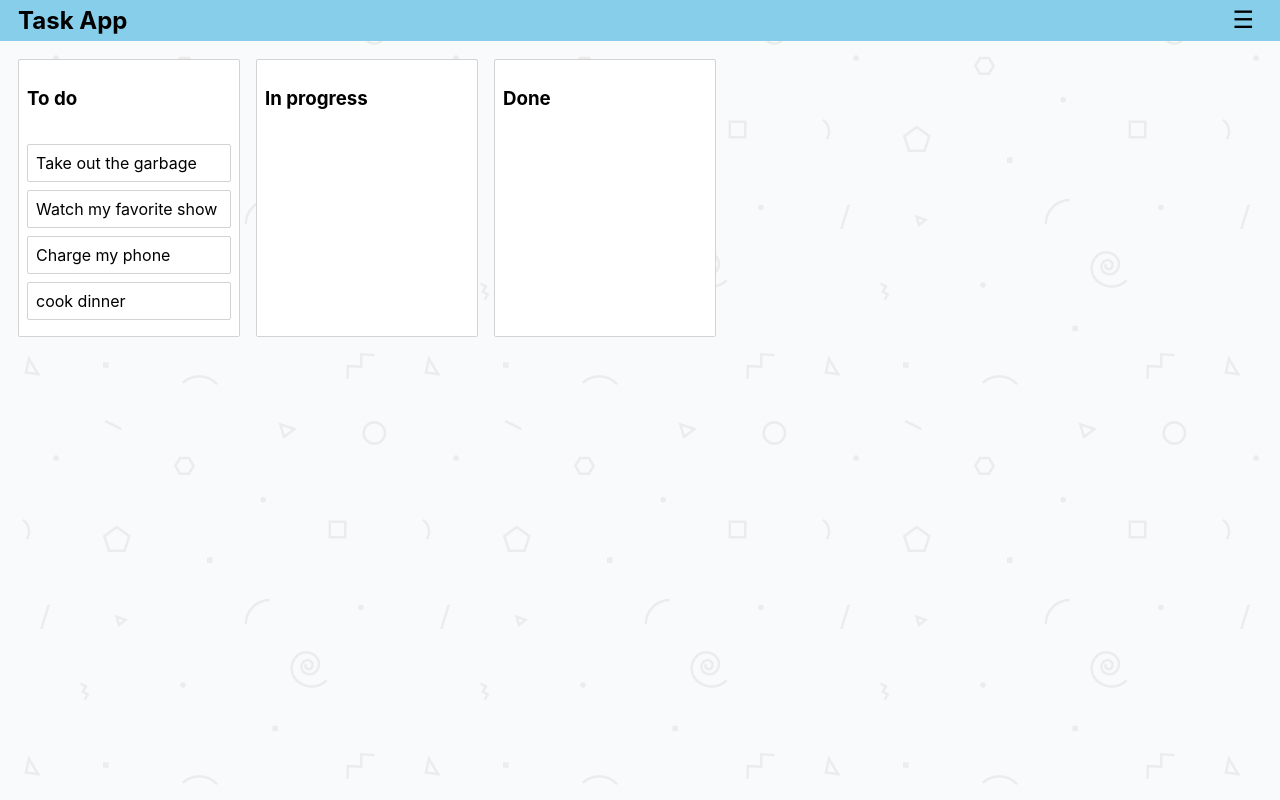
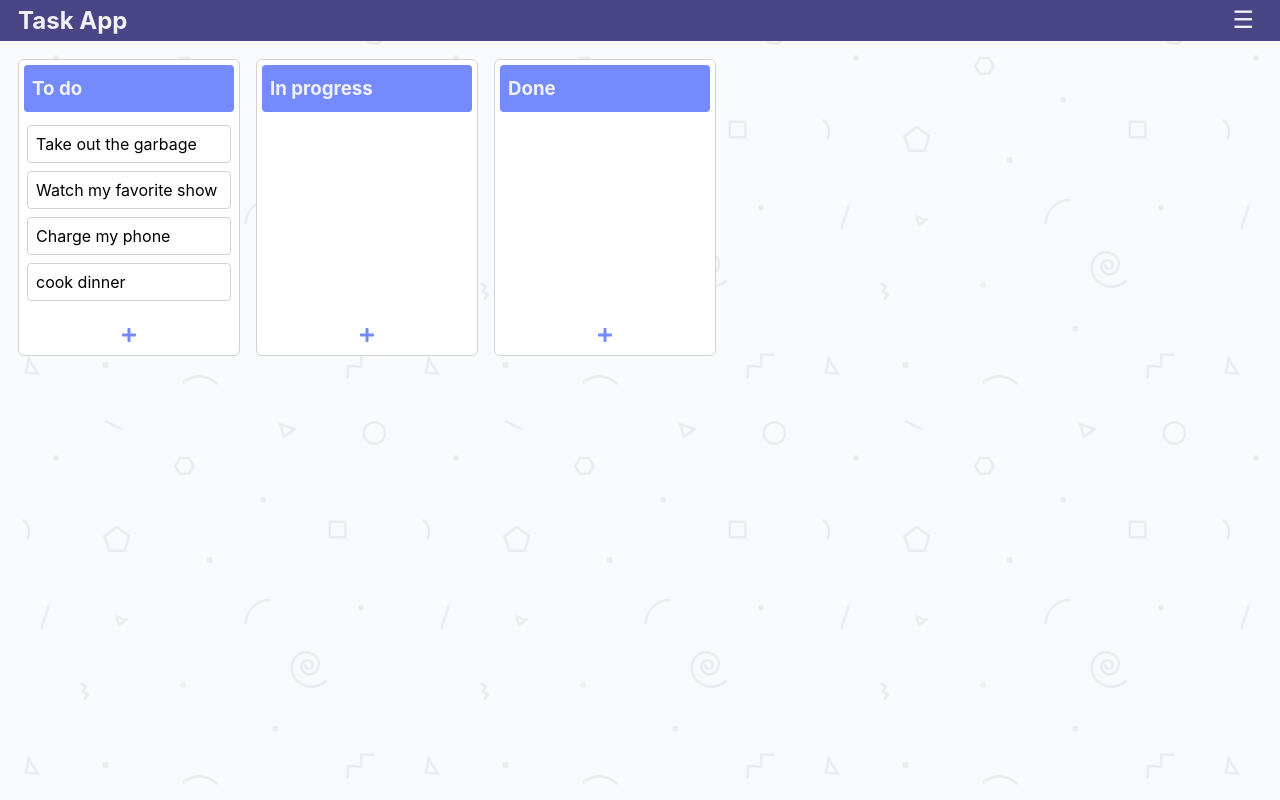
Before and after one commit to lbskinner/react-typescript-task-list, a React (Create React App) app: page / in a window 1280 px wide. Built offline with nearby package versions, Linux system fonts and the light colour scheme.

Commit message:
updated color theme and added add task icon button

```diff
--- a/package.json
+++ b/package.json
@@ -3,6 +3,9 @@
   "version": "0.1.0",
   "private": true,
   "dependencies": {
+    "@fortawesome/fontawesome-svg-core": "^1.2.30",
+    "@fortawesome/free-solid-svg-icons": "^5.14.0",
+    "@fortawesome/react-fontawesome": "^0.1.11",
     "@testing-library/jest-dom": "^4.2.4",
     "@testing-library/react": "^9.5.0",
     "@testing-library/user-event": "^7.2.1",
--- a/src/App.tsx
+++ b/src/App.tsx
@@ -19,13 +19,21 @@ type ColumnProps = {
   type?: string;
   isDropDisabled?: boolean;
   index: number;
+  handleAddTask: (columnId: string) => void;
 };
 
 class InnerList extends React.PureComponent<ColumnProps> {
   render() {
-    const { column, taskMap, index } = this.props;
+    const { column, taskMap, index, handleAddTask } = this.props;
     const tasks = column.taskIds.map((taskId: string) => taskMap[taskId]);
-    return <Column column={column} tasks={tasks} index={index} />;
+    return (
+      <Column
+        column={column}
+        tasks={tasks}
+        index={index}
+        handleAddTask={handleAddTask}
+      />
+    );
   }
 }
 
@@ -155,6 +163,10 @@ class App extends React.Component {
     console.log("Add Column Clicked");
   };
 
+  handleAddTask = (columnId: string) => {
+    console.log("Add Task Clicked", columnId);
+  };
+
   render() {
     return (
       <>
@@ -185,6 +197,7 @@ class App extends React.Component {
                         column={column}
                         taskMap={this.state.tasks}
                         index={index}
+                        handleAddTask={() => this.handleAddTask(columnId)}
                       />
                     );
                   })}
--- a/src/components/Column/Column.styles.ts
+++ b/src/components/Column/Column.styles.ts
@@ -8,23 +8,36 @@ export const Container = styled.div`
   margin: 8px;
   background-color: white;
   border: 1px solid lightgrey;
-  border-radius: 2px;
+  border-radius: 6px;
   width: 220px;
   // add flex and flex column to display items within columns
   display: flex;
   flex-direction: column;
 `;
 export const Title = styled.h3`
-  padding: 8px;
-  font-weight: bold;
-  font-size: 1.17em;
+  padding: 12px 8px;
+  margin: 5px;
+  background-color: #758bfd;
+  border-radius: 4px;
+  color: #f1f2f6;
 `;
 export const TaskList = styled.div<ColumnStyleProps>`
   padding: 8px;
   transition: background-color 0.2s ease;
   background-color: ${(props) =>
-    props.isDraggingOver ? "lightgrey" : "inherit"};
+    props.isDraggingOver ? "#f1f2f6" : "inherit"};
   flex-grow: 1;
   // have a min-height so the droppable area's height is not 0 when there are no items
   min-height: 100px;
 `;
+
+export const AddButton = styled.button`
+  padding: 0;
+  border: 0;
+  background-color: white;
+  cursor: pointer;
+  font-size: 1em;
+  margin: 10px;
+  outline: 0;
+  color: #758bfd;
+`;
--- a/src/components/Column/Column.tsx
+++ b/src/components/Column/Column.tsx
@@ -1,7 +1,9 @@
 import React from "react";
-import { Container, Title, TaskList } from "./Column.styles";
+import { Container, Title, TaskList, AddButton } from "./Column.styles";
 import { Droppable, Draggable } from "react-beautiful-dnd";
 import Task from "../Task/Task";
+import { FontAwesomeIcon } from "@fortawesome/react-fontawesome";
+import { faPlus } from "@fortawesome/free-solid-svg-icons";
 
 type ColumnProps = {
   column: IColumn;
@@ -9,6 +11,7 @@ type ColumnProps = {
   type?: string;
   isDropDisabled?: boolean;
   index: number;
+  handleAddTask: (columnId: string) => void;
 };
 
 type InnerListProps = {
@@ -53,6 +56,12 @@ class Column extends React.Component<ColumnProps> {
                 </TaskList>
               )}
             </Droppable>
+            <AddButton
+              type="button"
+              onClick={() => this.props.handleAddTask(this.props.column.id)}
+            >
+              <FontAwesomeIcon icon={faPlus} />
+            </AddButton>
           </Container>
         )}
       </Draggable>
--- a/src/components/Dropdown/Dropdown.tsx
+++ b/src/components/Dropdown/Dropdown.tsx
@@ -9,11 +9,12 @@ const Container = styled.div`
 const Button = styled.button`
   padding: 0;
   border: 0;
-  background-color: skyblue;
+  background-color: #4a4584;
   cursor: pointer;
   font-size: 1.5em;
   margin-right: 8px;
   outline: 0;
+  color: #f1f2f6;
 `;
 
 const DropdownMenu = styled.div`
--- a/src/components/NavBar/NavBar.tsx
+++ b/src/components/NavBar/NavBar.tsx
@@ -5,13 +5,14 @@ import Dropdown from "../Dropdown/Dropdown";
 const Container = styled.div`
   display: flex;
   justify-content: space-between;
-  background-color: skyblue;
+  background-color: #4a4584;
   margin: 0;
   padding: 6px 18px;
 `;
 
 const Title = styled.h2`
   margin: 0;
+  color: #f1f2f6;
 `;
 
 type NavBarProps = {
--- a/src/components/Task/Task.styles.ts
+++ b/src/components/Task/Task.styles.ts
@@ -7,14 +7,14 @@ type TaskStyleProps = {
 
 export const Container = styled.div<TaskStyleProps>`
   border: 1px solid lightgrey;
-  border-radius: 2px;
+  border-radius: 4px;
   padding: 8px;
   margin-bottom: 8px;
   background-color: ${(props) =>
     props.isDragDisabled
       ? "lightgrey"
       : props.isDragging
-      ? "lightgreen"
+      ? "#b9faf8"
       : "white"};
 
   display: flex;
```
Also changed, not shown: 1 other file (tests, documents, lock files or other folders).
